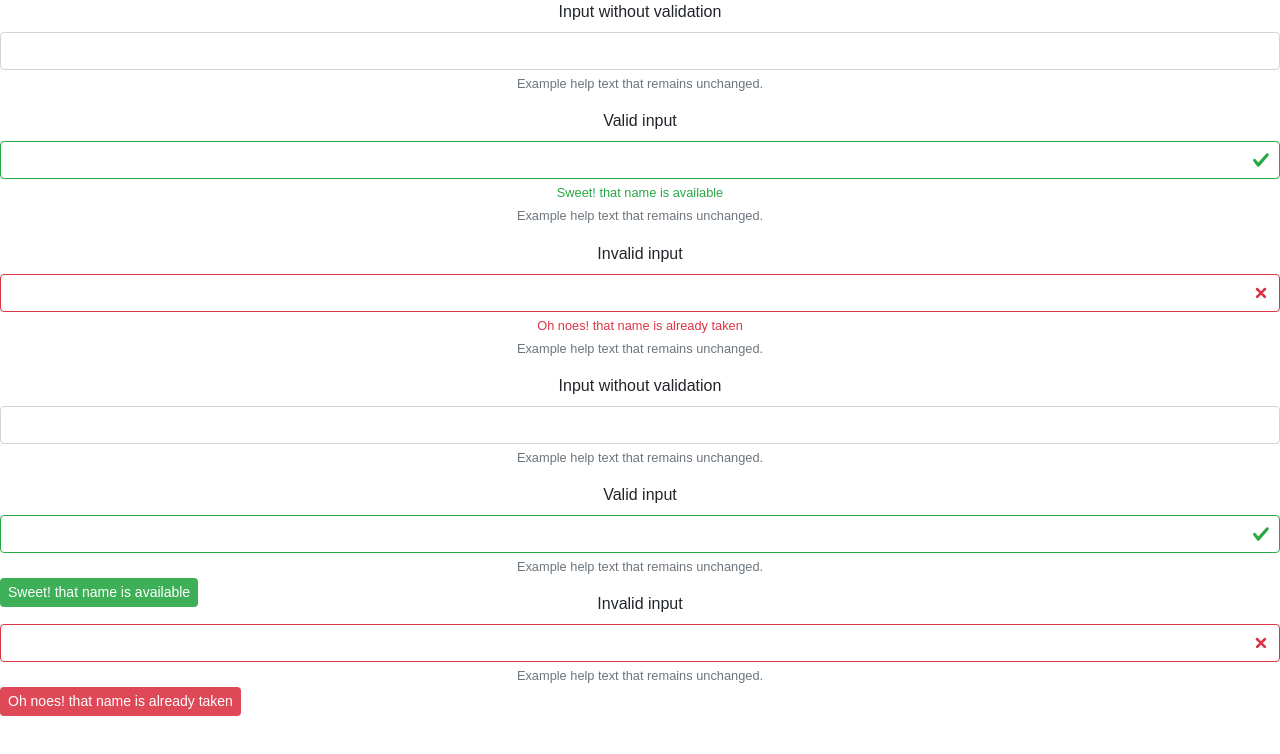
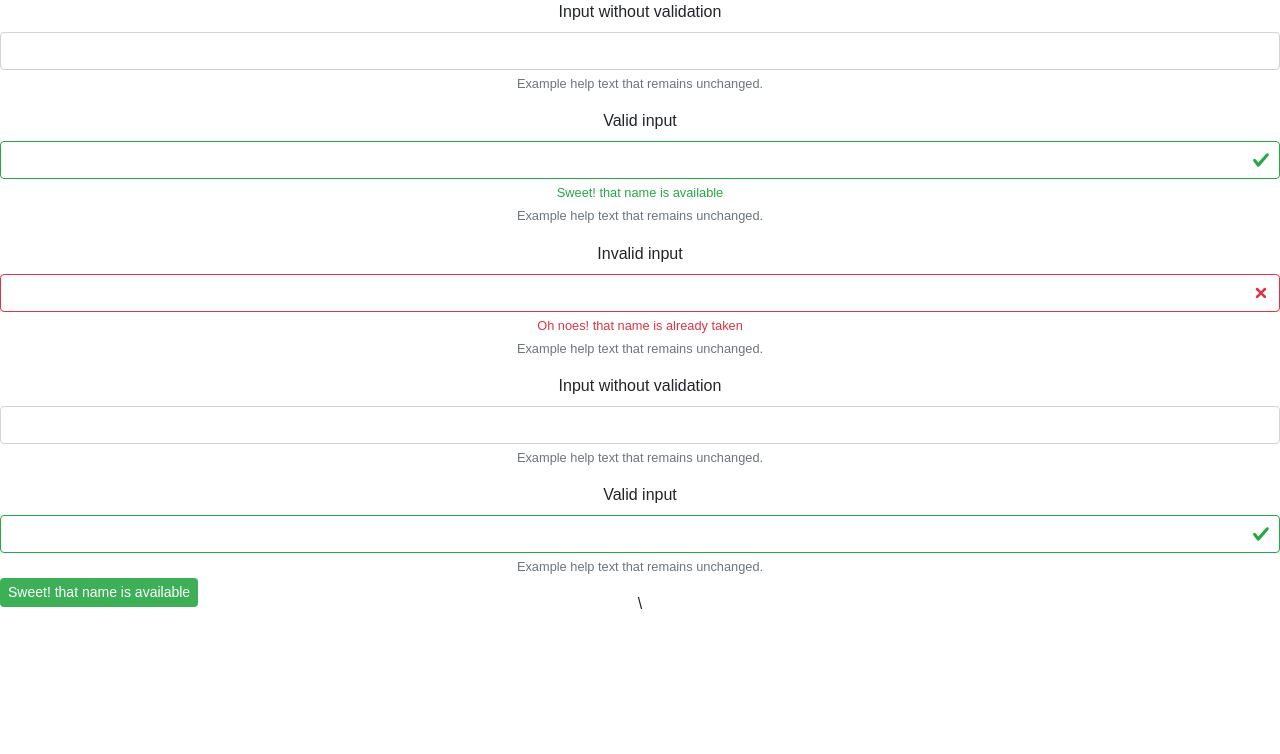
Before and after one commit to JacobLeonLyerla/DT-front-end, a React (Create React App) app in the folder dreamtrekking/: page /signup in a window 1280 px wide. Shown: the top 754 px of the page. Built offline with nearby package versions, Linux system fonts and the light colour scheme.

Commit message:
fixed a few form issues

```diff
--- a/dreamtrekking/src/components/signup.js
+++ b/dreamtrekking/src/components/signup.js
@@ -1,7 +1,7 @@
-import React from 'react';
+import React,{Component} from 'react';
 import { Form, FormGroup, Label, Input, FormFeedback, FormText } from 'reactstrap';
 
-export default class Example extends React.Component {
+class Signup extends Component {
   render() {
     return (
       <Form>
@@ -35,13 +35,9 @@ export default class Example extends React.Component {
           <FormFeedback valid tooltip>Sweet! that name is available</FormFeedback>
           <FormText>Example help text that remains unchanged.</FormText>
         </FormGroup>
-        <FormGroup>
-          <Label for="examplePassword">Invalid input</Label>
-          <Input invalid />
-          <FormFeedback tooltip>Oh noes! that name is already taken</FormFeedback>
-          <FormText>Example help text that remains unchanged.</FormText>
-        </FormGroup>
+       \
       </Form>
     );
   }
 }
+export default Signup
```
